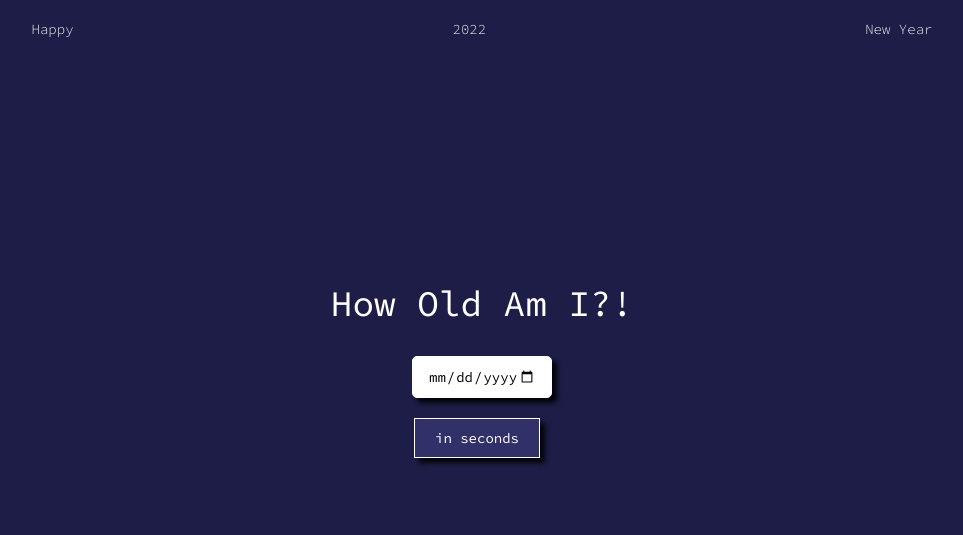
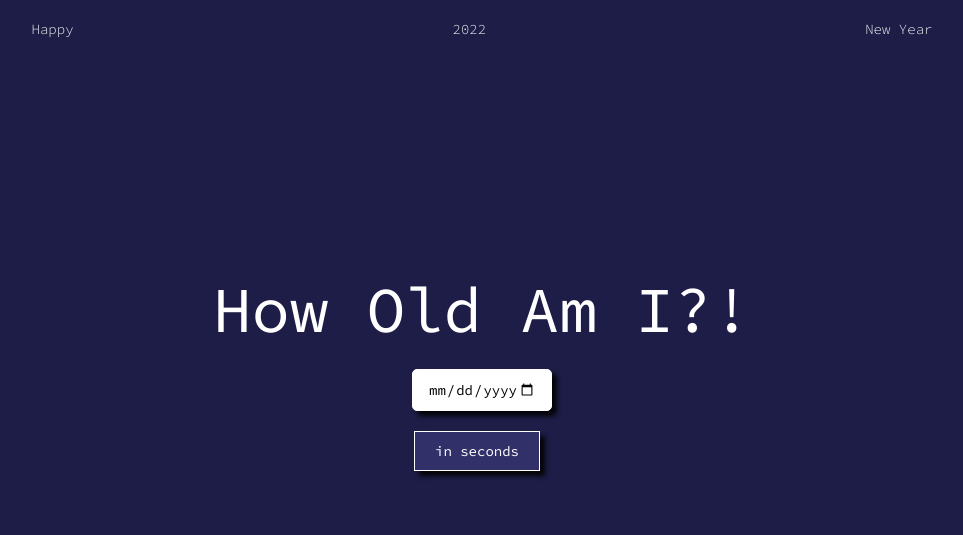
Before and after one commit to youngjn/age, a plain HTML site: page index.html in a window 1280 px wide. Shown: the whole page, without its empty margins (158-1121 px from the left). Drawn offline with Linux system fonts and the light colour scheme.

Commit message:
Update style.css

```diff
--- a/style.css
+++ b/style.css
@@ -31,8 +31,8 @@ h3 {
 }
 
 h1 {
-	margin-bottom:  30px;
-	font-size:  36px;
+	margin-bottom:  20px;
+	font-size:  5vw;
 	font-weight: normal;
 }
 
```
